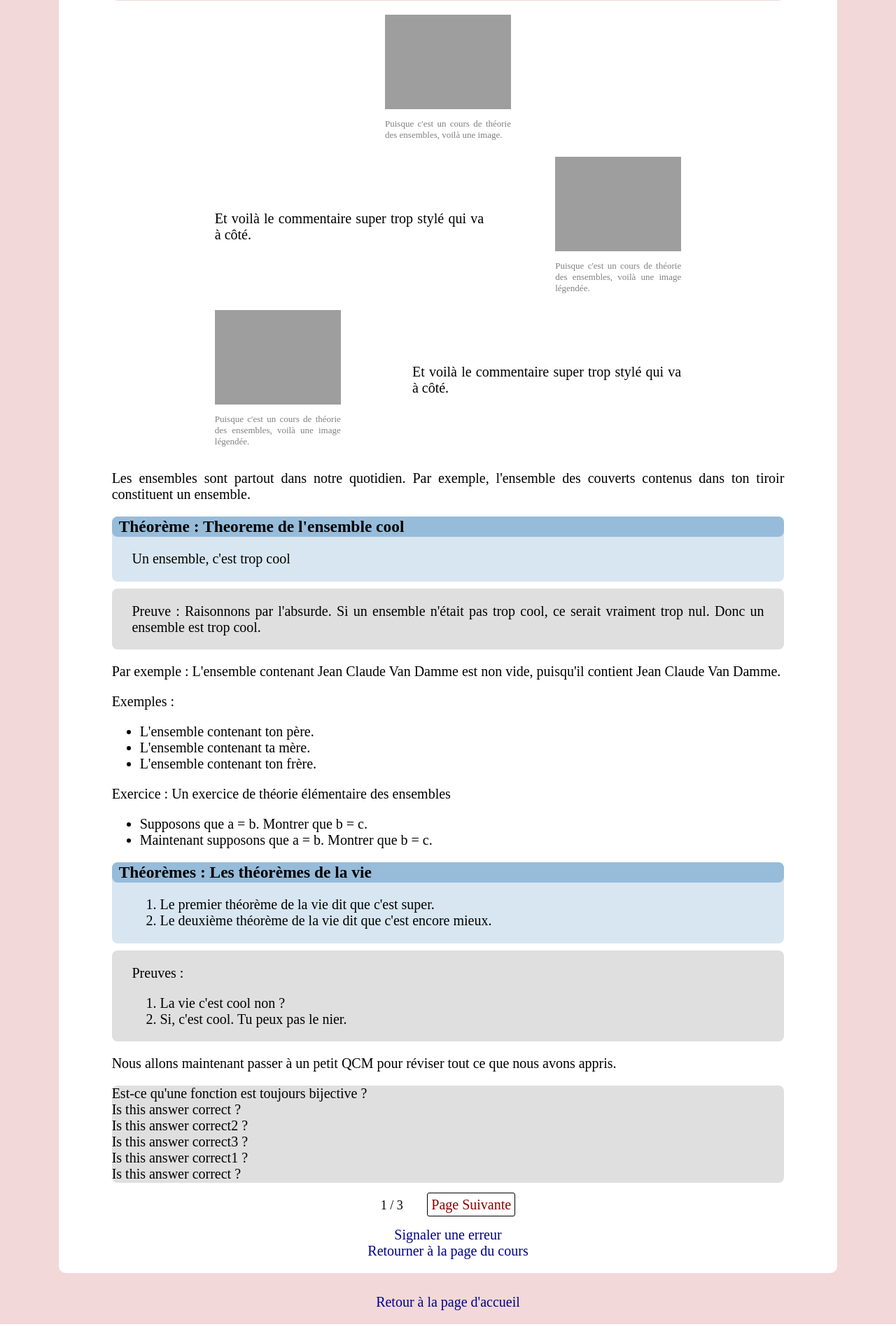
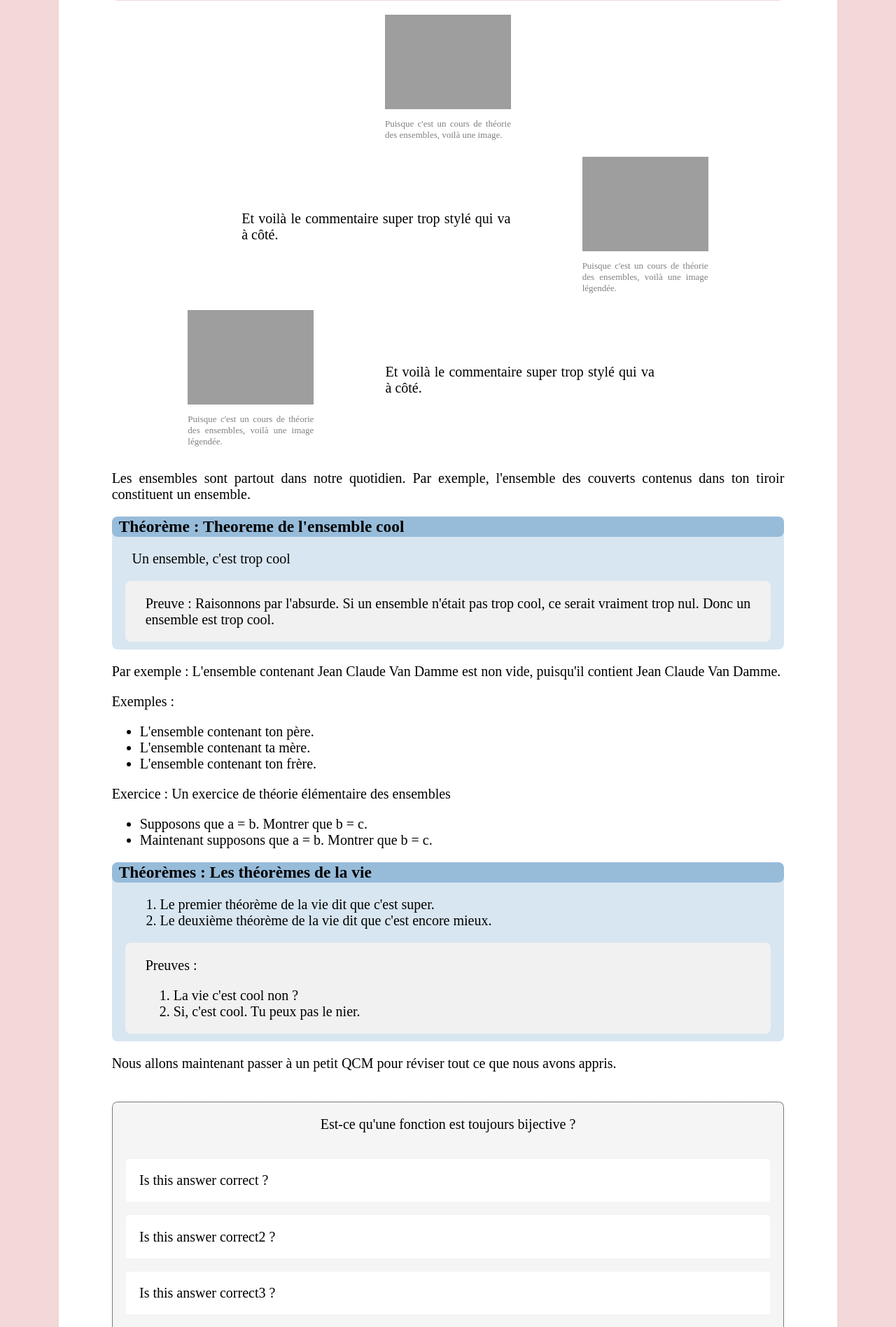
Before and after one commit to Fafookalfon/MathTree_Prototype, a Django app: a page that uses MathTree/Courses/templates/Courses/page_view.html in a window 1280 px wide. Shown: the part 440-2336 px from the top of the page at 70% size. Run offline with Django 3.2, Linux system fonts and the light colour scheme; data comes from the database, SQL or seed files in the repository; both versions use the stored data as it was after the commit; grey boxes are pictures that could not be loaded.

Commit message:
Added decent MCQs

```diff
--- a/MathTree/Courses/templates/Courses/page_view.html
+++ b/MathTree/Courses/templates/Courses/page_view.html
@@ -18,9 +18,9 @@
 <div class="item_container_content">
 <p>{{item|get_second_field}}</p>
 </div>
-</div>
 <div class="item_container proof">
 <p>Preuve : {{item|get_third_field}}</p>
+</div>
 </div>
 {% endif %}
 
@@ -35,7 +35,7 @@
 {% endfor%}
 </ol>
 </div>
-</div>
+
 <div class="item_container proof">
 <p>Preuves : </p>
 <ol>
@@ -43,6 +43,7 @@
 <li> {{proof}}</li>
 {% endfor%}
 </ol>
+</div>
 </div>
 
 
@@ -54,11 +55,11 @@
 <div class="item_container_content">
 <p>{{item|get_second_field}}</p>
 </div>
-</div>
+
 <div class="item_container proof">
 <p>Preuve : {{item|get_third_field}}</p>
 </div>
-
+</div>
 {% endif %}
 
 {% if item|get_identifier == "proposition_list" %}
@@ -70,7 +71,7 @@
 <li>{{proposition}}</li>
 {% endfor%}
 </ol>
-</div>
+
 </div>
 <div class="item_container proof">
 <p>Preuves : </p>
@@ -79,6 +80,7 @@
 <li>{{proof}}</li>
 {% endfor%}
 </ol>
+</div>
 </div>
 
 
@@ -163,28 +165,34 @@
 {% if item|get_identifier == "MCQ" %}
 <div class="MCQ item_container">
 
-    {{item|get_first_field}}
+    <div class="MCQ_question">
+        {{item|get_first_field}}
+    </div>
 
     <script>
         openMCQchoice = function(event) {
-            event.target.parentNode.children[1].style.display = 'block'
-            event.target.parentNode.children[0].removeEventListener('click', openMCQchoice);
-            event.target.parentNode.children[0].addEventListener('click', closeMCQchoice);
+            event.target.parentNode.querySelector('.MCQ_answer').style.display = 'block'
+            if (event.target.parentNode.querySelector('.MCQ_choice.Correct')) { event.target.parentNode.querySelector('.MCQ_choice.Correct').style.backgroundColor = '#cdf1cb'; }
+            if (event.target.parentNode.querySelector('.MCQ_choice.Incorrect')) {event.target.parentNode.querySelector('.MCQ_choice.Incorrect').style.backgroundColor = '#fddfd5'; }
+            event.target.parentNode.querySelector('.MCQ_choice').removeEventListener('click', openMCQchoice);
+            event.target.parentNode.querySelector('.MCQ_choice').addEventListener('click', closeMCQchoice);
         }
 
         closeMCQchoice = function(event) {
-            event.target.parentNode.children[1].style.display = 'none'
-            event.target.parentNode.children[0].removeEventListener('click', closeMCQchoice);
-            event.target.parentNode.children[0].addEventListener('click', openMCQchoice);
+            if(event.target.parentNode.querySelector('.MCQ_choice')) {event.target.parentNode.querySelector('.MCQ_choice').style.backgroundColor = 'white'}
+            event.target.parentNode.querySelector('.MCQ_answer').style.display = 'none'
+            event.target.parentNode.querySelector('.MCQ_choice').removeEventListener('click', closeMCQchoice);
+            event.target.parentNode.querySelector('.MCQ_choice').addEventListener('click', openMCQchoice);
         }
     </script>
 
     {% for choice in item|get_second_field|shuffle_list %}
 
-    <div id="{{item|get_first_field}} div {{forloop.counter}}">
-        <div id="{{item|get_first_field}} choice {{forloop.counter}}">{{choice|get_zero_field}}</div>
-        <div id="{{item|get_first_field}} answer {{forloop.counter}}" class="answer {{choice|get_first_field}}">{{choice|get_second_field}}</div>
+    <div class="MCQ_selection">
+        <div class="MCQ_choice {{choice|get_first_field}}" id="{{item|get_first_field}} choice {{forloop.counter}}">{{choice|get_zero_field}}</div>
+        <div class="MCQ_answer {{choice|get_first_field}}">{{choice|get_second_field}}</div>
     </div>
+
     <script>
 
         document.getElementById('{{item|get_first_field|escapejs}} choice {{forloop.counter|escapejs}}').addEventListener('click', openMCQchoice);
@@ -194,6 +202,10 @@
     {% endfor %}
 
 </div>
+{% endif %}
+
+{% if item|get_identifier == "skipline" %}
+<br>
 {% endif %}
 
 {% endfor %}
--- a/MathTree/HomePage/static/HomePage/style.css
+++ b/MathTree/HomePage/static/HomePage/style.css
@@ -227,8 +227,10 @@ div.item_container .item_container_content {
 }
 
 div.item_container.proof {
-    background-color:rgba(128, 128, 128, 0.250);
+    background-color:rgb(241, 241, 241);
     padding: 0.5px 3% 0.5px 3%;
+    margin-left: 2%;
+    margin-right: 2%;
 }
 
 /* 5b2 - Specific Settings */
@@ -249,19 +251,35 @@ div.item_container.theorem h3.item_container_name {
     background-color: rgba(125, 171, 209, 0.700);
 }
 
+div.item_container.MCQ {
+    background-color: whitesmoke;
+    border: dotted black 1.5px;
+}
+
 /* 5b3 - Exercises and MCQs */
 
-div.answer {
-    display: none;
+/* 5b31 - Exercises */
+
+/* 5b32 - MCQ */
+
+div.MCQ_question {
+    text-align: center;
+    padding: 2% 2%;
 }
 
-div.answer.Correct {
-    background-color: green;
+div.MCQ_choice {
+    background-color: white;
+    border-radius: 4px ;
+    padding: 2%;
+    margin: 2%;
 }
 
-div.answer.Incorrect {
-    background-color: red;
+div.MCQ_answer {
+    display: none;
+    margin: 2% 6%;
 }
+
+
 
 /* 5b4 - Images */
 
@@ -289,6 +307,8 @@ div.answer.Incorrect {
 
 .image_side p {
     width: 50%;
+    padding-left: 10% ;
+    padding-right: 10%;
 }
 
 p.legend {
```
Also changed, not shown: MathTree/db.sqlite3.
